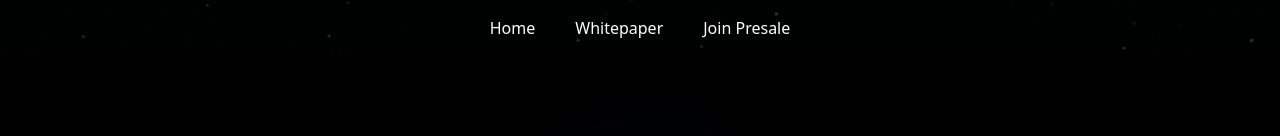
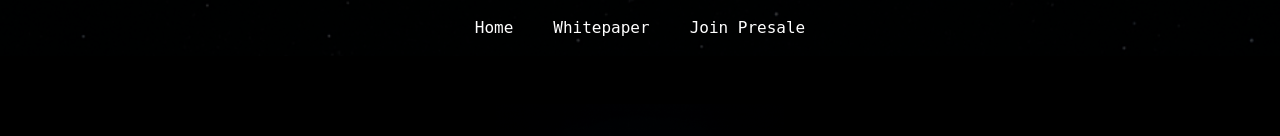
Before and after one commit to GurhanAksoy/xombix-website, a React (Vite) app: page / in a window 1280 px wide. Shown: the top 136 px of the page. Built offline with nearby package versions, Linux system fonts and the light colour scheme.

Commit message:
Update index.css

```diff
--- a/src/index.css
+++ b/src/index.css
@@ -2,7 +2,7 @@
 @tailwind components;
 @tailwind utilities;
 
-/* 🌌 XombiX Uzay Arka Planı */
+/* 🌌 XombiX Uzay Teması - Gerçek görsel */
 
 body {
   background-image: url('/Space-bg.png');
@@ -12,31 +12,5 @@ body {
   background-position: center;
   background-color: black;
   margin: 0;
-  overflow: hidden;
+  font-family: 'monospace';
 }
-
-/* ✨ Hafif Hareketli Yıldız Efekti */
-
-.stars {
-  width: 100%;
-  height: 100%;
-  background: transparent;
-  position: fixed;
-  top: 0;
-  left: 0;
-  z-index: 0;
-  pointer-events: none;
-  background: radial-gradient(white 1px, transparent 1px), transparent;
-  background-size: 3px 3px;
-  animation: starMove 100s linear infinite;
-  opacity: 0.03;
-}
-
-@keyframes starMove {
-  from {
-    transform: translateY(0);
-  }
-  to {
-    transform: translateY(-1000px);
-  }
-}
```
